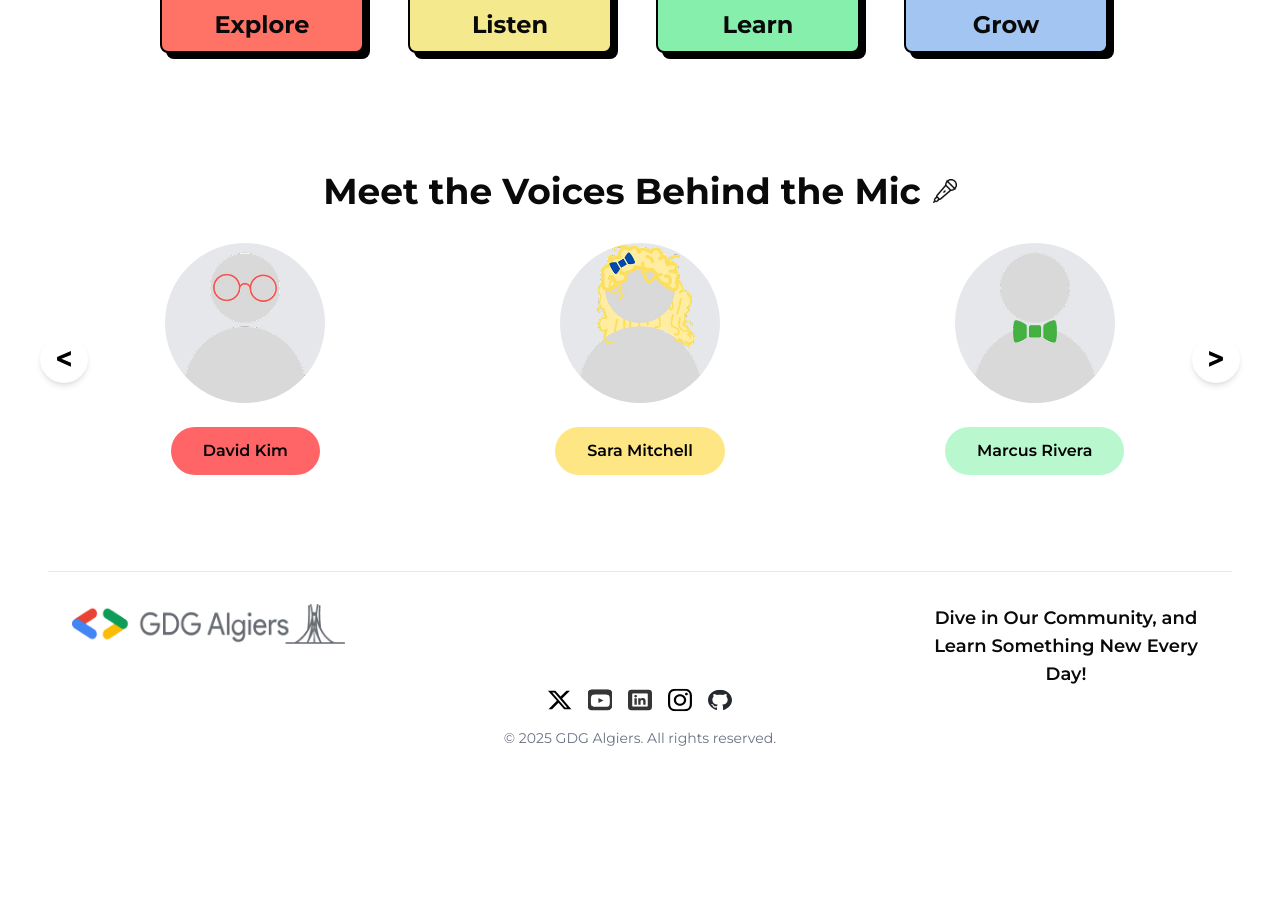
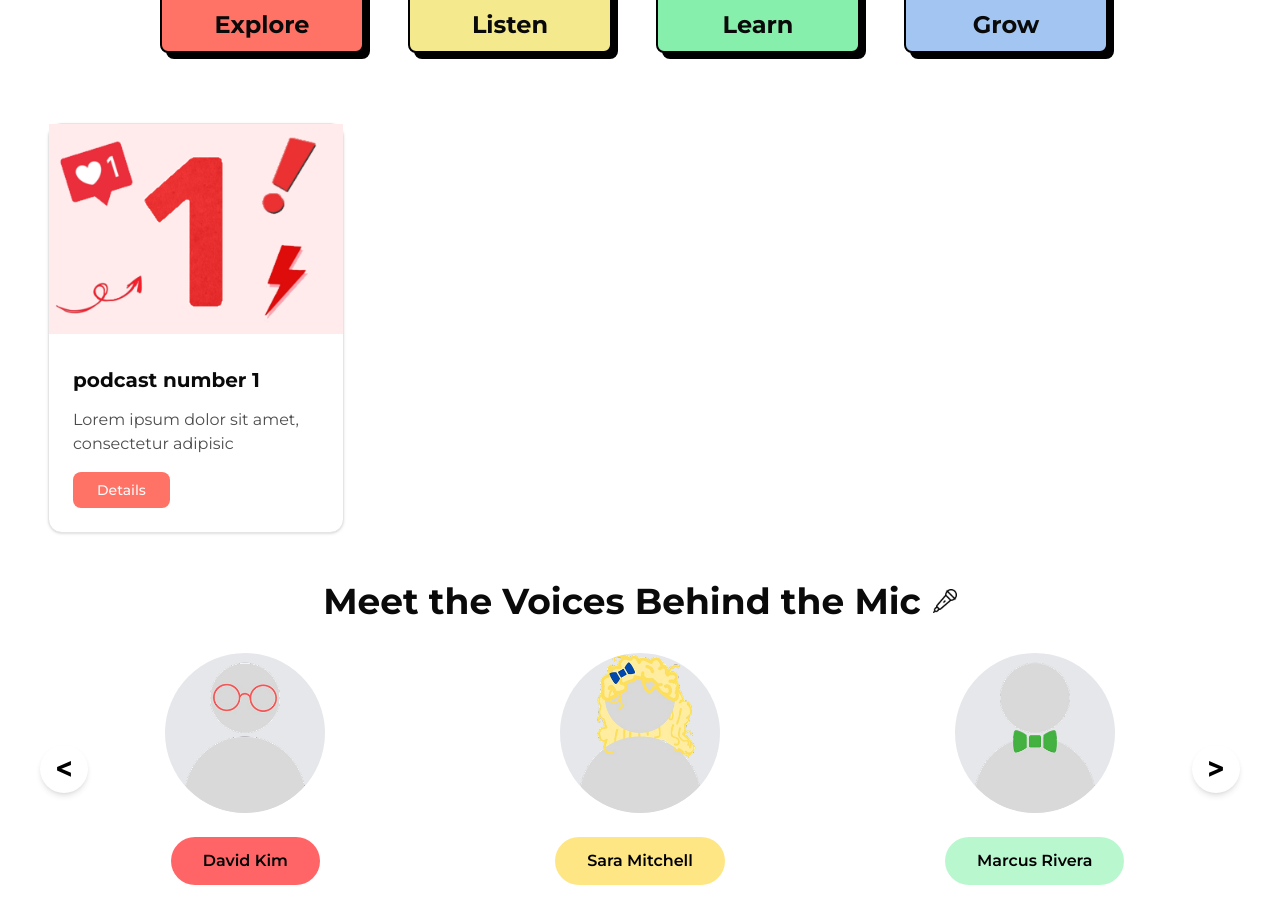
Before and after one commit to bel-wadoud/gdg-podcast, a React (Vite) app in the folder frontend/: page / in a window 1280 px wide. Shown: the part 1560-2480 px from the top of the page. Before the commit the page ends 2340 px from the top, so only its background shows below. Built offline with nearby package versions, Linux system fonts and the light colour scheme; no server answers.

Commit message:
add podcast section

```diff
--- /dev/null
+++ b/frontend/src/components/common/GeneralCard.tsx
@@ -0,0 +1,22 @@
+import { Card, CardContent, CardHeader } from "@/components/ui/card";
+import { Button } from "../ui/button";
+
+const GeneralCard = () => {
+  return (
+    <Card className="p-0 w-1/4">
+      <CardHeader className="p-0">
+        <img src="./src/assets/images/podcast1.png" alt="" className="w-full" />
+      </CardHeader>
+      <CardContent className="flex flex-col items-start justify-start pb-6">
+        <h3 className="text-xl font-bold mb-3.5">podcast number 1</h3>
+        <p className="text-black/70 mb-4">
+          Lorem ipsum dolor sit amet, consectetur adipisic
+        </p>
+
+        <Button className="px-6 py-4">Details</Button>
+      </CardContent>
+    </Card>
+  );
+};
+
+export default GeneralCard;
--- /dev/null
+++ b/frontend/src/components/ui/card.tsx
@@ -0,0 +1,92 @@
+import * as React from "react"
+
+import { cn } from "@/lib/utils"
+
+function Card({ className, ...props }: React.ComponentProps<"div">) {
+  return (
+    <div
+      data-slot="card"
+      className={cn(
+        "bg-card text-card-foreground flex flex-col gap-6 rounded-xl border py-6 shadow-sm",
+        className
+      )}
+      {...props}
+    />
+  )
+}
+
+function CardHeader({ className, ...props }: React.ComponentProps<"div">) {
+  return (
+    <div
+      data-slot="card-header"
+      className={cn(
+        "@container/card-header grid auto-rows-min grid-rows-[auto_auto] items-start gap-2 px-6 has-data-[slot=card-action]:grid-cols-[1fr_auto] [.border-b]:pb-6",
+        className
+      )}
+      {...props}
+    />
+  )
+}
+
+function CardTitle({ className, ...props }: React.ComponentProps<"div">) {
+  return (
+    <div
+      data-slot="card-title"
+      className={cn("leading-none font-semibold", className)}
+      {...props}
+    />
+  )
+}
+
+function CardDescription({ className, ...props }: React.ComponentProps<"div">) {
+  return (
+    <div
+      data-slot="card-description"
+      className={cn("text-muted-foreground text-sm", className)}
+      {...props}
+    />
+  )
+}
+
+function CardAction({ className, ...props }: React.ComponentProps<"div">) {
+  return (
+    <div
+      data-slot="card-action"
+      className={cn(
+        "col-start-2 row-span-2 row-start-1 self-start justify-self-end",
+        className
+      )}
+      {...props}
+    />
+  )
+}
+
+function CardContent({ className, ...props }: React.ComponentProps<"div">) {
+  return (
+    <div
+      data-slot="card-content"
+      className={cn("px-6", className)}
+      {...props}
+    />
+  )
+}
+
+function CardFooter({ className, ...props }: React.ComponentProps<"div">) {
+  return (
+    <div
+      data-slot="card-footer"
+      className={cn("flex items-center px-6 [.border-t]:pt-6", className)}
+      {...props}
+    />
+  )
+}
+
+export {
+  Card,
+  CardHeader,
+  CardFooter,
+  CardTitle,
+  CardAction,
+  CardDescription,
+  CardContent,
+}
--- a/frontend/src/pages/Landing.tsx
+++ b/frontend/src/pages/Landing.tsx
@@ -4,6 +4,7 @@
 import Header from "@/components/layout/Header";
 import Voices from "@/components/layout/Voices";
 import Footer from "@/components/layout/Footer";
+import GeneralCard from "@/components/common/GeneralCard";
 
 function Landing() {
   return (
@@ -15,8 +16,10 @@
       {/* // About Section */}
       <About />
       <Features />
+
       {/* // Features Section */}
       {/* // Podcast Section */}
+      <GeneralCard />
       {/* // Categories Section */}
       {/* // Voices Section */}
       <Voices />
```
